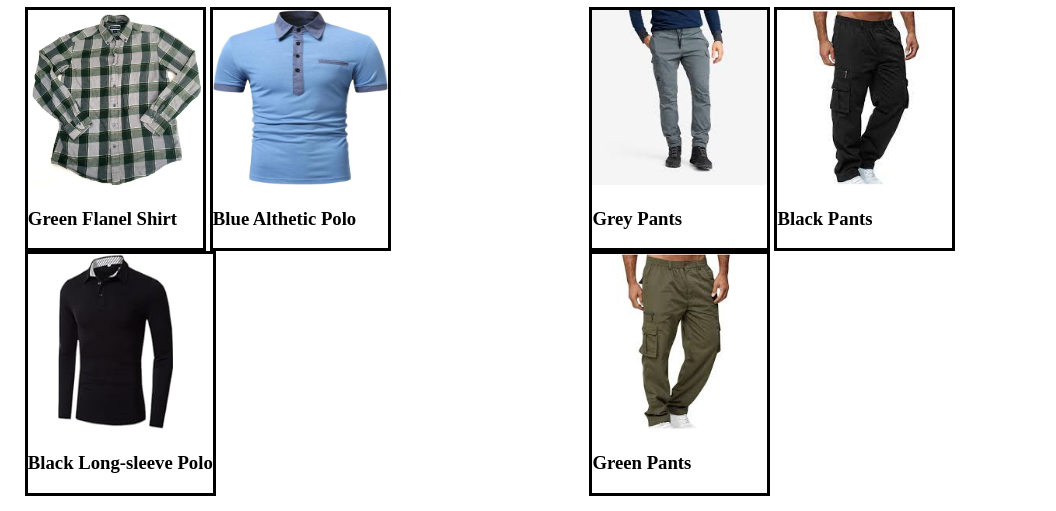
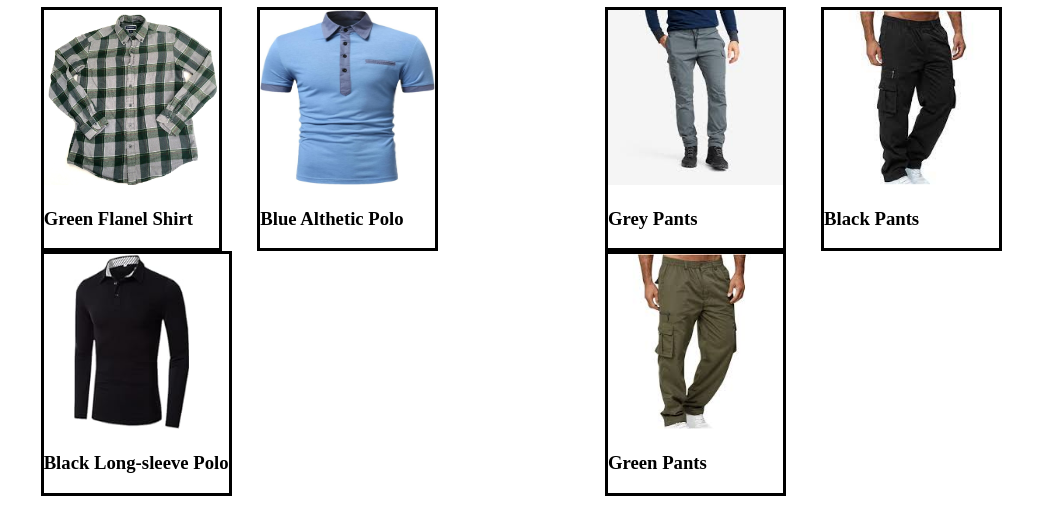
Before and after one commit to Rekoyah/ShoppingRE, a plain HTML site: page index.html in a window 1280 px wide. Shown: the part 81-592 px from the top of the page, without its empty margins (0-1056 px from the left). Drawn offline with Linux system fonts and the light colour scheme.

Commit message:
item class margin 3% l+r

```diff
--- a/index.css
+++ b/index.css
@@ -1,3 +1,5 @@
 div {display:inline-block}
 .items {margin-left:3%}
 .items {margin-right:3%}
+.item {margin-left:3%}
+.item {margin-right:3%}
```
